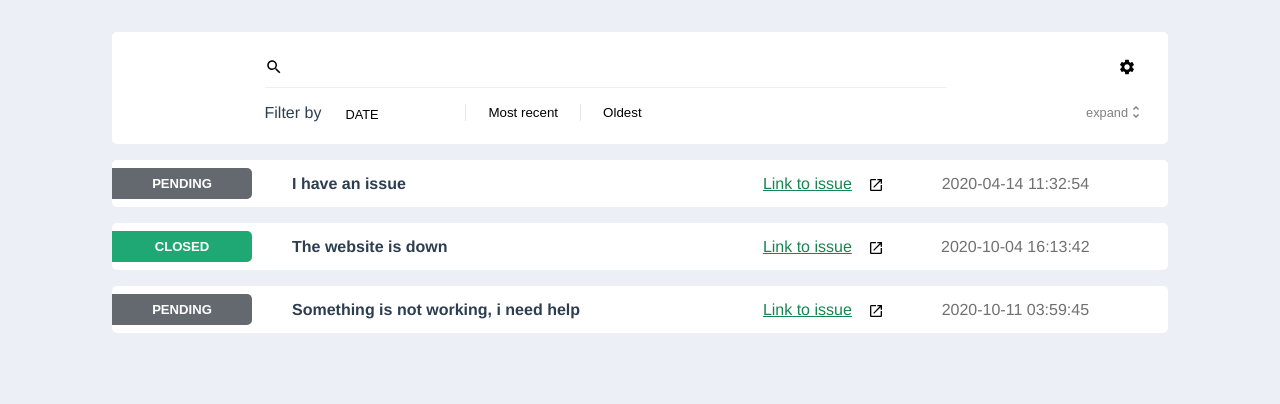
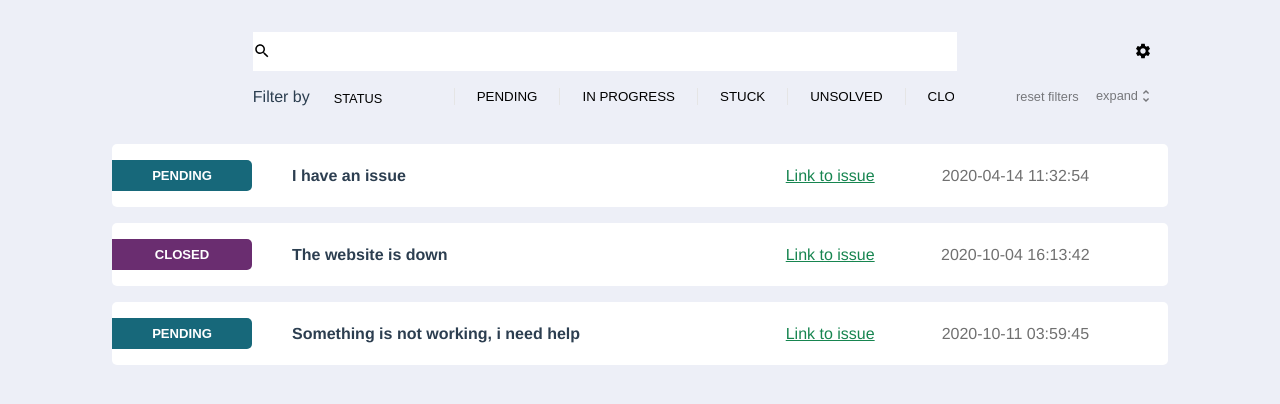
Before and after one commit to irosgrim/issue-system, a Vue app in the folder issue-client/: page /admin in a window 1280 px wide. Shown: the top 404 px of the page. Built offline with nearby package versions, Linux system fonts and the light colour scheme.

Commit message:
refactor

```diff
--- a/issue-client/src/components/Issue.vue
+++ b/issue-client/src/components/Issue.vue
@@ -1,13 +1,11 @@
 <template>
     <div class="issue">
-        <div class="picture-modal" v-if="showScreenshot">
-            <div class="picture-modal-bg" @click="showScreenshot = false"></div>
+        <div class="picture-modal" v-if="showScreenshot" id="pictureModal" @click="closeModal()">
+            <div class="picture-modal-bg"></div>
             <div class="modal-body">
-                <div class="modal-header">
-                    <button type="button" class="close-btn">
-                        <img src="@/assets/icons/close.svg" alt="close window" @click="showScreenshot = false">
-                    </button>
-                </div>
+                <!-- <button type="button" class="close-btn">
+                        <img src="@/assets/icons/close.svg" alt="close window" @click="closeModal()">
+                </button> -->
                 <div class="modal-content">
                     <div class="loading">loading image...</div>
                     <img :src="issue.issueScreenshot" alt="issue screenshot">
@@ -15,6 +13,7 @@
             </div>
         </div>
         <div class="row">
+            <div class="row-wrapper">
                 <div class="position-relative">
                     <div class="status-col-id" :style="!isExpanded && {display: 'none'}">#{{issue.id}}</div>
                     <Dropdown
@@ -41,10 +40,11 @@
                         <div style="flex-shrink: 0;">
                             <a :href="issue.issueLocation">Link to issue</a>
                         </div>
-                    <img src="@/assets/icons/open-black.svg" alt="link to issue icon">
+                        <!-- <img src="@/assets/icons/open-black.svg" alt="link to issue icon"> -->
                     </div>
                 </div>
                 <div class="issue-date" @click="isExpanded = !isExpanded">{{issue.reportedDate | getDateAndTimeAsString}}</div>
+            </div>
         </div>
         <div :style="isExpanded=== false && {display: 'none'}">
             <div class="issue-details-wrapper">
@@ -92,13 +92,13 @@
                     </div>
                     <div class="link">
                         <span v-if="issue.issueScreenshot">
-                            <span class="text-link" @click="showScreenshot = true">
+                            <span class="text-link" @click="showModal()">
                                     Screenshot
                             </span>
-                            <img
+                            <!-- <img
                                 src="@/assets/icons/link-black.svg"
                                 alt="screenshot link icon"
-                            >
+                            > -->
                         </span>
                         <span class="inactive" v-else>
                             No screenshot
@@ -250,8 +250,8 @@ export default class Issue extends Vue {
     private selectedStatusOption = 0;
     private selectedCategoryOption = 0;
     private selectedAssignedToOption = 0;
+
     private selectedPriorityOption = 0;
-
     private showTooltip = false;
 
     private created() {
@@ -261,7 +261,18 @@ export default class Issue extends Vue {
     private mounted() {
         this.selectedStatusOption = this.options.status.indexOf(this.issue.status);
         this.selectedPriorityOption = this.options.priority.indexOf(this.issue.priority);
+        window.addEventListener('scroll', this.setScrollY);
     }
+
+    private beforeDestroy() {
+        window.removeEventListener('scroll', this.setScrollY);
+    }
+
+    private setScrollY() {
+        // document.documentElement.style.setProperty('--scroll-y', `${window.scrollY}px`);
+        document.documentElement.dataset.scrollY = `${window.scrollY}px`;
+    }
+
 
     private onToggleStatusOptions() {
         this.showStatusOptions = !this.showStatusOptions;
@@ -300,7 +311,7 @@ export default class Issue extends Vue {
     }
 
     private statusColor(status: number) {
-        const colors = ["#64686f", "#eba925", "#f78ae0", "#cb0a4c", "#20a874"];
+        const colors = ["#17687a", "#ffa62b", "#ed524b", "#bbbfca", "#6a2d70"];
         return {backgroundColor: colors[status]};
     }
 
@@ -314,6 +325,25 @@ export default class Issue extends Vue {
         setTimeout(() => this.showTooltip = false, 1500)
     }
 
+    private showModal() {
+        this.showScreenshot = true;
+        const scrollY = document.documentElement.dataset.scrollY;
+        const body = document.body;
+        body.style.position = 'fixed';
+        body.style.width = '100%';
+        body.style.top = `-${scrollY}`;
+    }
+
+    private closeModal() {
+        this.showScreenshot = false;
+        const body = document.body;
+        const scrollY = body.style.top;
+        body.style.position = '';
+        body.style.top = '';
+        window.scrollTo(0, parseInt(scrollY || '0') * -1);
+    }
+
+
 }
 
 </script>
--- a/issue-client/src/styles/support.scss
+++ b/issue-client/src/styles/support.scss
@@ -33,12 +33,12 @@ body {
     }
 }
 
-.header {
-    background-color: #ffffff;
-    padding: 1rem;
-    padding-bottom: 0;
-    border-radius: 5px;
-}
+// .header {
+//     background-color: #ffffff;
+//     padding: 1rem;
+//     padding-bottom: 0;
+//     border-radius: 5px;
+// }
 
 .search-section {
     display: flex;
@@ -479,7 +479,6 @@ a, .text-link {
             border-color: #8a8a8a transparent transparent transparent;
         }
     }
-
 }
 
 .no-issues {
@@ -487,10 +486,15 @@ a, .text-link {
 }
 
 .row {
+    height: auto;
+    padding: 0.5rem 0;
+
+}
+.row-wrapper {
     display:flex;
     justify-content: space-between;
     align-items: center;
-    padding: 0.5rem 0;
+    margin: 0.5rem 0;
 }
 .issue-list-menu {
     display: flex;
@@ -500,13 +504,14 @@ a, .text-link {
 }
 .issue-list-ctrl-btn {
     display: flex;
-    align-items: center;
+    align-items: space-between;
     background-color: transparent;
     border: none;
     outline: none;
     padding: 0.5rem;
     font-size: 0.8rem;
     opacity: 0.5;
+    min-width: 80px;
     cursor: pointer;
     transition: opacity 0.2s;
     img {
@@ -554,7 +559,7 @@ a, .text-link {
 }
 
 .picture-modal {
-    position: absolute;
+    position: fixed;
     top: 0;
     left: 0;
     right: 0;
@@ -562,7 +567,7 @@ a, .text-link {
     z-index: 2;
 }
 .picture-modal-bg {
-    position: absolute;
+    position: fixed;
     top: 0;
     left: 0;
     right: 0;
@@ -582,17 +587,16 @@ a, .text-link {
     z-index: 1;
 }
 
-.modal-header {
-    display: flex;
-    justify-content: flex-end;
-}
 .close-btn {
-    height: 36px;
-    width: 36px;
-    margin-right: -1.5rem;
-    margin-top: -1.5rem;
+    position: absolute;
+    top: 0;
+    right: 0;
+    height: 34px;
+    width: 34px;
+    padding: 0.4rem;
     background-color: transparent;
     border: none;
+    z-index: 2;
     img {
         width: 100%;
         height: 100%;
@@ -600,6 +604,8 @@ a, .text-link {
 }
 .modal-content {
     position: relative;
+    display: flex;
+    z-index: 1;
     .loading {
         position: absolute;
         top: 40%;
@@ -610,6 +616,7 @@ a, .text-link {
         position: relative;
         width: 100%;
         height: auto;
+        border-radius: 3px;
         z-index: 1;
     }
 }
--- a/issue-client/src/views/Support.vue
+++ b/issue-client/src/views/Support.vue
@@ -64,6 +64,12 @@
                             <img src="@/assets/icons/settings-black.svg" alt="settings">
                         </button>
                          <div class="issue-list-menu">
+                            <div>
+                                <button type="button" @click="resetFilters" class="issue-list-ctrl-btn">
+                                    reset filters
+                                </button>
+                            </div>
+                            <div>
                                     <button v-if="!expandAll" type="button" @click="expandAll = true" class="issue-list-ctrl-btn">
                                         expand
                                         <img src="@/assets/icons/expand.svg" alt="expand all issues">
@@ -76,11 +82,12 @@
                         </div>
                     </div>
                </div>
+            </div>
             <div v-if="!allIssues.length" class="no-issues">No issues!</div>
             <div class="content" v-if="allIssues.length">
                 <div
                     class="issue-wrapper"
-                    v-for="issue in allIssues"
+                    v-for="issue in allIssuesFiltered"
                     :key="issue.id"
                 >
                     <Issue
@@ -95,7 +102,7 @@
 </template>
 
 <script lang="ts">
-import {Vue, Component} from 'vue-property-decorator';
+import {Vue, Component, Watch} from 'vue-property-decorator';
 import { SupportUser } from '../types/types';
 import { Endpoints } from '../api/endpoints';
 // import Issue from '@/components/Issue.vue';
@@ -133,20 +140,30 @@ interface IssueObj {
 export default class Support extends Vue{
     private expandAll = false;
     private showFilterOptions = false;
-    private selectedFilter = 3;
+    private selectedFilter = 0;
     private selectedFilterChild = '';
 
     private contentIsLoading = true;
 
     private allIssues: IssueObj[] = [];
     private allSupportUsers: SupportUser[] = [];
+    private filters = {};
 
+    @Watch('selectedFilterChild')
+    private getCurrentFilter() {
+        this.$set(this.filters, this.filterBy[this.selectedFilter], this.selectedFilterChild);
+        console.log(this.filters);
+    }
+
+    // @Watch('filters', {immediate: true, deep: true})
+    // private applyFilters() {
+    //     console.log('f')
+    // }
 
     private filterBy = [
         "STATUS",
         "PRIORITY",
         "CATEGORY",
-        "DATE"
     ];
 
     private filterByDate = [
@@ -199,6 +216,23 @@ export default class Support extends Vue{
         this.contentIsLoading = false;
     }
 
+    private get allIssuesFiltered() {
+        let filteredIssues: any[] = [];
+        const filtersDictionary = {
+            "STATUS": 'status',
+            "PRIORITY": 'priority',
+            "CATEGORY": 'category',
+            "DATE": 'reportedDate',
+        }
+        if(Object.keys(this.filters).length) {
+            for(const filter in this.filters) {
+                // @ts-ignore
+                filteredIssues = this.allIssues.filter(issue => issue[filtersDictionary[filter]] === this.filters[filter]);
+            }
+        }
+        // @ts-ignore
+        return Object.keys(this.filters).length ? filteredIssues : this.allIssues;
+    }
 
     private setFilter(value: number) {
         this.selectedFilter = value;
@@ -208,6 +242,11 @@ export default class Support extends Vue{
     private toggleFilterOptions() {
         this.showFilterOptions = !this.showFilterOptions;
     }
+
+    private resetFilters() {
+        this.filters = {};
+        this.selectedFilter = 0;
+    }
 }
 
 </script>
```
Lines whose indentation alone changed are shown as unchanged.
